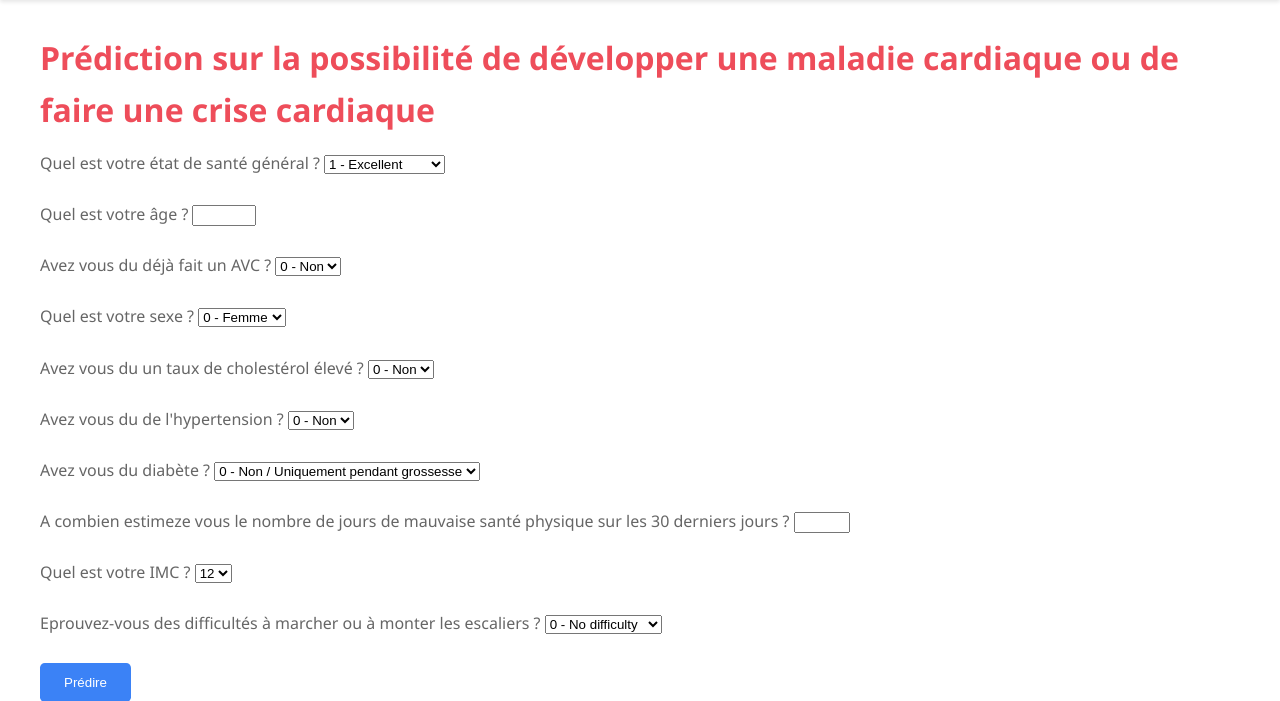
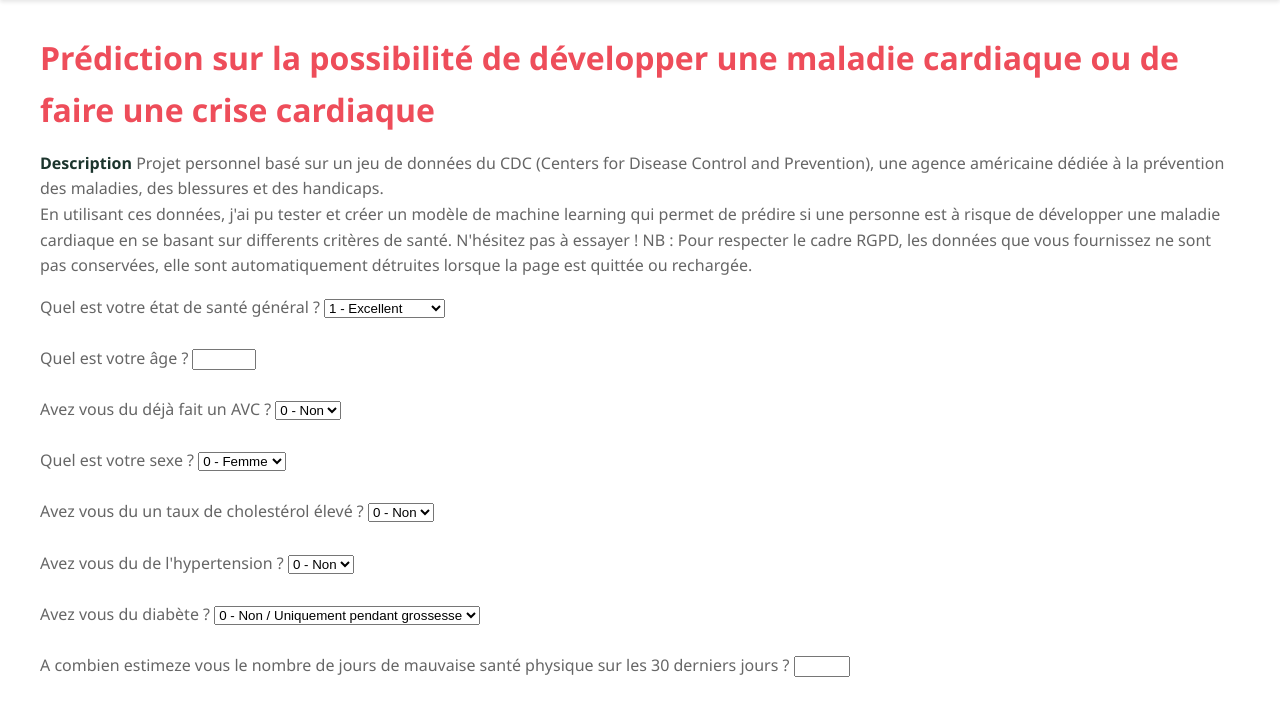
Before and after one commit to MaudGes/Maud_Gesbert-Portfolio, a Flask app: page /projects/heart_disease in a window 1280 px wide. Shown: the part 70-771 px from the top of the page. Run offline with Flask 3, Linux system fonts and the light colour scheme.

Commit message:
Adding heart disease description

```diff
--- a/templates/index.html
+++ b/templates/index.html
@@ -4,9 +4,13 @@
 <h1>Bienvenue</h1>
 <h2>Maud Gesbert – Data Scientist</h2>
 
-<p>Explorez mes projets de data science :</p>
+<p>Explorez mes projets de science des données :</p>
 <ul>
     <li><a href="/projects/heart_disease">Prédiction sur la possibilité de développer une maladie cardiaque</a></li>
+</ul>
+
+<p>Explorez mes projets d'analyses des données :</p>
+<ul>
     <li><a href="/projects/lite">Lite - Consommation énergétique des voitures éléctriques</a></li>
 </ul>
 
--- a/templates/projects/heart_disease/heart_disease.html
+++ b/templates/projects/heart_disease/heart_disease.html
@@ -2,6 +2,20 @@
 {% block title %}Projet : Heart Disease{% endblock %}
 {% block content %}
 <h1>Prédiction sur la possibilité de développer une maladie cardiaque ou de faire une crise cardiaque</h1>
+
+<p>
+    <important-text>Description</important-text>
+    Projet personnel basé sur un jeu de données du CDC (Centers for Disease Control and Prevention),
+    une agence américaine dédiée à la prévention des maladies, des blessures et des handicaps.<br>
+    En utilisant ces données, j'ai pu tester et créer un modèle de machine learning qui permet de prédire
+    si une personne est à risque de développer une maladie cardiaque en se basant sur differents critères
+    de santé.
+
+    N'hésitez pas à essayer !
+
+    NB : Pour respecter le cadre RGPD, les données que vous fournissez ne sont pas conservées,
+    elle sont automatiquement détruites lorsque la page est quittée ou rechargée.
+</p>
 
 <form method="post" action="/projects/heart_disease" onsubmit="return convertAge();">
 
```
